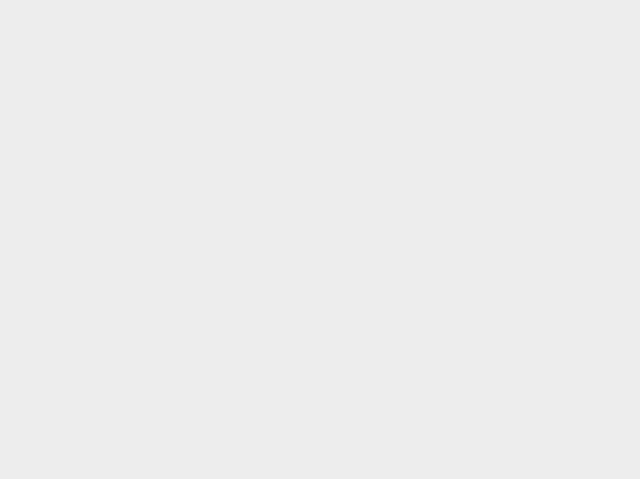
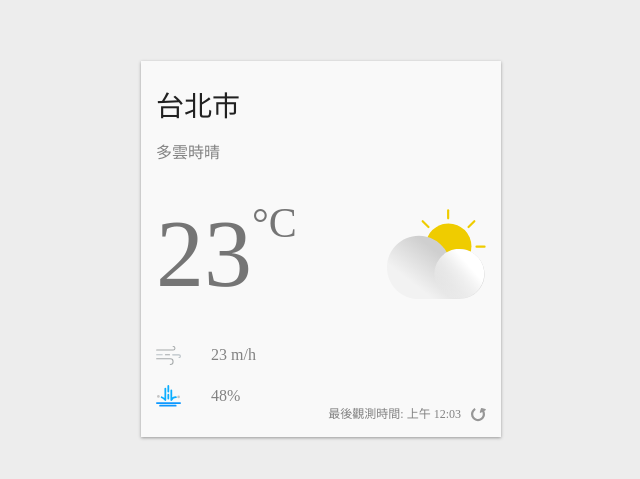
Before and after one commit to learnpytest/realtime-weather-app, a React (Create React App) app: page / in a window 1280 px wide. Shown: the part 151-630 px from the top of the page, without its empty margins (319-959 px from the left). Built offline with nearby package versions, Linux system fonts and the light colour scheme.

Commit message:
complete basic ui

```diff
--- a/src/App.css
+++ b/src/App.css
@@ -10,4 +10,5 @@
   min-width: 360px;
   box-shadow: 0 1px 3px 0 #999999;
   background-color: #f9f9f9;
+
 }
--- a/src/App.jsx
+++ b/src/App.jsx
@@ -1,5 +1,14 @@
 // import "./App.css";
 import styled from "@emotion/styled";
+
+import { ReactComponent as DayCloudyIcon } from "./images/day-cloudy.svg";
+import { ReactComponent as AirFlowIcon } from "./images/airFlow.svg";
+import { ReactComponent as RainIcon } from "./images/rain.svg";
+import { ReactComponent as RefreshIcon } from "./images/refresh.svg";
+
+const DayCloudy = styled(DayCloudyIcon)`
+  flex-basis: 30%;
+`;
 
 const Container = styled.div`
   background-color: #ededed;
@@ -10,15 +19,114 @@ const Container = styled.div`
 `;
 
 const WeatherCard = styled.div`
+  position: relative;
   min-width: 360px;
   box-shadow: 0 1px 3px 0 #999999;
   background-color: #f9f9f9;
+  box-sizing: border-box;
+  padding: 30px 15px;
+`;
+
+const Location = styled.div`
+  font-size: 28px;
+  color: #212121;
+  margin-bottom: 20px;
+`;
+
+const Description = styled.div`
+  font-size: 16px;
+  color: #828282;
+  margin-bottom: 30px;
+`;
+
+const CurrentWeather = styled.div`
+  display: flex;
+  justify-content: space-between;
+  align-items: center;
+  margin-bottom: 30px;
+`;
+
+const Temperature = styled.span`
+  color: #757575;
+  font-size: 96px;
+  font-weight: 300;
+  display: flex;
+`;
+
+const Celsius = styled.div`
+  font-weight: normal;
+  font-size: 42px;
+`;
+
+const AirFlow = styled.div`
+  display: flex;
+  align-items: center;
+  font-size: 16x;
+  font-weight: 300;
+  color: #828282;
+  margin-bottom: 20px;
+  svg {
+    width: 25px;
+    height: auto;
+    margin-right: 30px;
+  }
+`;
+
+const Rain = styled.div`
+  display: flex;
+  align-items: center;
+  font-size: 16x;
+  font-weight: 300;
+  color: #828282;
+  svg {
+    width: 25px;
+    height: auto;
+    margin-right: 30px;
+  }
+`;
+
+const Refresh = styled.div`
+  position: absolute;
+  right: 15px;
+  bottom: 15px;
+  font-size: 12px;
+  display: inline-flex;
+  align-items: flex-end;
+  color: #828282;
+  svg {
+    width: 15px;
+    height: 15px;
+    margin-left: 10px;
+    cursor: pointer;
+  }
 `;
 
 function App() {
   return (
     <Container>
-      <WeatherCard></WeatherCard>
+      <WeatherCard>
+        <Location>台北市</Location>
+        <Description>多雲時晴</Description>
+
+        <CurrentWeather>
+          <Temperature>
+            23<Celsius>°C</Celsius>
+          </Temperature>
+          <DayCloudy />
+        </CurrentWeather>
+        <AirFlow>
+          <AirFlowIcon />
+          23 m/h
+        </AirFlow>
+        <Rain>
+          <RainIcon />
+          48%
+        </Rain>
+        <Refresh>
+          最後觀測時間: 上午 12:03
+          <RefreshIcon />
+        </Refresh>
+      </WeatherCard>
     </Container>
   );
 }
```
